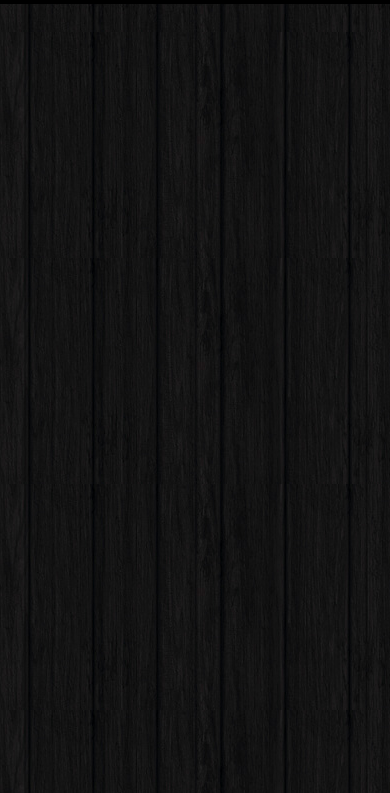
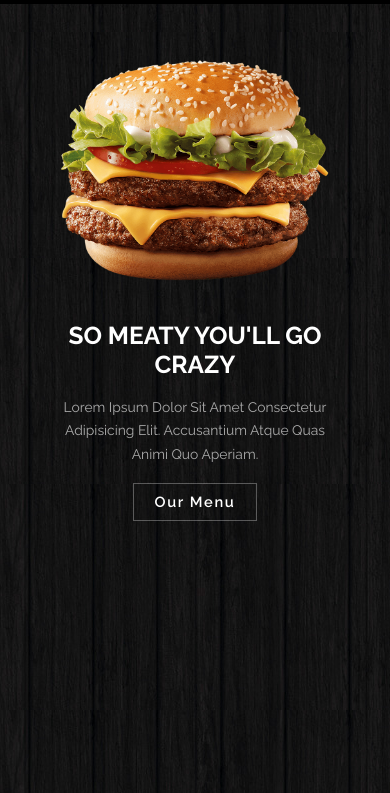
Before and after one commit to ThanhNam2905/UI-FastFood-Burger, a plain HTML site: page index.html in a window 390 px wide. Shown: the part 51-844 px from the top of the page. Drawn offline with Linux system fonts and the light colour scheme.

Commit message:
Add: Complete section Home

```diff
--- a/css/style.scss
+++ b/css/style.scss
@@ -68,7 +68,27 @@ body {
     overflow-x: hidden;
 }
 
+section {
+    padding: 3rem 9%;
+}
 
+.btn {
+    display: inline-block;
+    padding: 1.2rem 2.5rem;
+    margin-top: 1rem;
+    border: $border;
+    color: $white-color;
+    background: transparent;
+    font-size: 1.8rem;
+    letter-spacing: 0.2rem;
+    cursor: pointer;
+    font-weight: 600;
+
+    &:hover {
+        background: $light-color;
+        color: $black-color;
+    }
+}
 
 // CSS Header
 .header {
@@ -168,7 +188,34 @@ body {
     }
 }
 
+// CSS Home
+.home {
+    margin-top: 5rem;
+    background: url(../images/home-bg.png) no-repeat;
+    background-size: cover;
+    background-position: center;
 
+    .content {
+        max-width: 45%;
+        text-align: center;
+        margin: 0 auto;
+
+        img {
+            width: 100%;
+            height: 100%;
+            object-fit: cover;
+        }
+
+        h3 {
+            @include titleText(3.5rem);
+        }
+
+        p {
+            @include graphText(1.7rem);
+            padding: 1rem 0;
+        }
+    }
+}
 
 
 
@@ -176,9 +223,19 @@ body {
 
 // Media queries: Responsive Design
 @media (max-width: 1200px) {
+    section {
+        padding: 3rem 5rem;
+    }
 
     .header {
-        padding: 3rem 4rem;
+        padding: 3rem 5rem;
+    }
+
+    .home {
+        margin-top: 7rem;
+        .content {
+            max-width: 50%;
+        }
     }
 }
 
@@ -186,6 +243,10 @@ body {
 
     html {
         font-size: 57%;
+    }
+
+    section {
+        padding: 3rem;
     }
 
     .header {
@@ -197,6 +258,10 @@ body {
 
     html {
         font-size: 53%;
+    }
+
+    section {
+        padding: 2.5rem 3.5rem;
     }
 
     .header {
@@ -237,6 +302,12 @@ body {
             }
         }
     }
+
+    .home {
+        .content {
+            max-width: 60%;
+        }
+    }
 }
 
 @media (max-width: 450px) {
@@ -245,7 +316,22 @@ body {
         font-size: 51%;
     }
 
+    section {
+        padding: 2rem 2.5rem;
+    }
+
     .header {
         padding: 2rem 2.5rem;
     }
+
+    .home {
+        .content {
+            max-width: 85%;
+
+            h3 {
+                font-size: 3rem;
+                margin-bottom: 1rem;
+            }
+        }
+    }
 }
--- a/index.html
+++ b/index.html
@@ -43,6 +43,17 @@
     </header>
     <!-- Header section end -->
 
+    <!-- Home section start -->
+    <section class="home" id="home">
+        <div class="content">
+            <img src="./images/burger-baner.png" alt="">
+            <h3>SO meaty you'll go crazy</h3>
+            <p>Lorem ipsum dolor sit amet consectetur adipisicing elit. Accusantium atque quas animi quo aperiam.</p>
+            <a href="#menu" class="btn">our menu</a>
+        </div>
+    </section>
+    <!-- Home section end -->
+
 
 
     <!-- Custom javascript source from main.js -->
```
Also changed, not shown: css/style.css, 1 other file.
